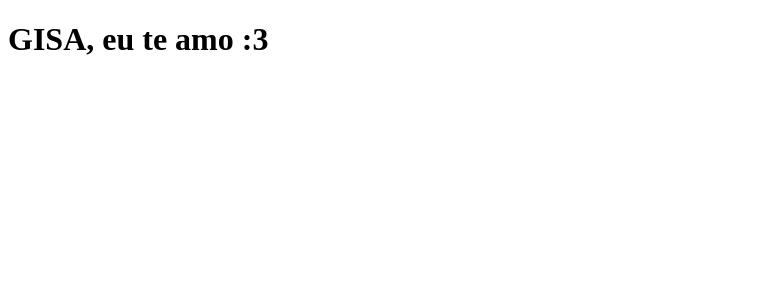
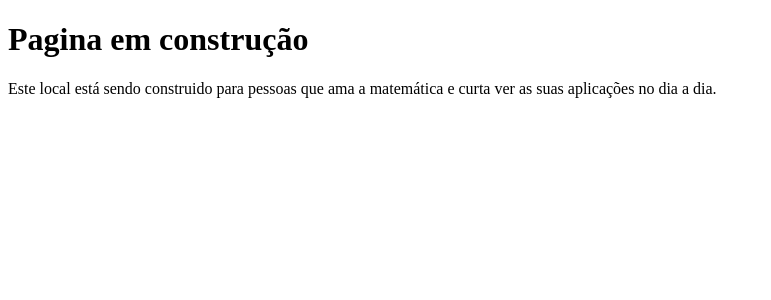
Before and after one commit to pablo-hsc/clone-tabnews, a Next.js app: page / in a window 1280 px wide. Shown: the top 300 px of the page, without its empty margins (0-771 px from the left). Built offline with nearby package versions, Linux system fonts and the light colour scheme.

Commit message:
CRIANDO UMA NOVA HISTÓRIA

```diff
--- a/pages/index.js
+++ b/pages/index.js
@@ -1,5 +1,14 @@
 function Home() {
-  return <h1>GISA, eu te amo :3</h1>;
+  return (
+    <div>
+      <h1>Pagina em construção</h1>
+
+      <p>
+        Este local está sendo construido para pessoas que ama a matemática e
+        curta ver as suas aplicações no dia a dia.
+      </p>
+    </div>
+  );
 }
 
 export default Home;
```
Also changed, not shown: 1 other file (tests, documents, lock files or other folders).
